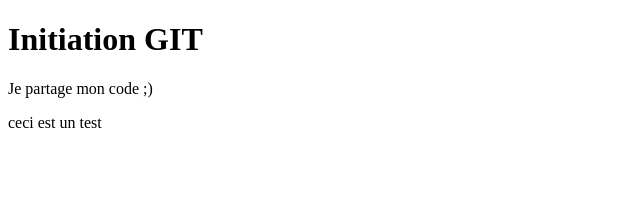
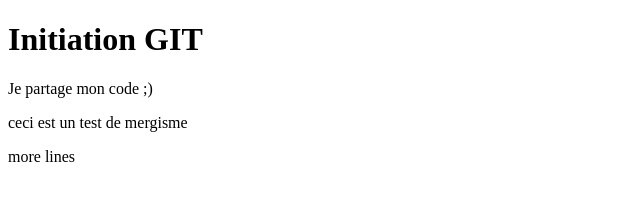
Before and after one commit to dadtmt/initiation-git, a plain HTML site: page index.html in a window 1280 px wide. Shown: the whole page, without its empty margins (0-640 px from the left). Drawn offline with Linux system fonts and the light colour scheme.

Commit message:
Update index.html

```diff
--- a/index.html
+++ b/index.html
@@ -7,6 +7,7 @@
 <body>
   <h1>Initiation GIT</h1>
   <p>Je partage mon code ;)</p>
-  <p>ceci est un test</p>
+  <p>ceci est un test de mergisme</p>
+  more lines
 </body>
 </html>
```
